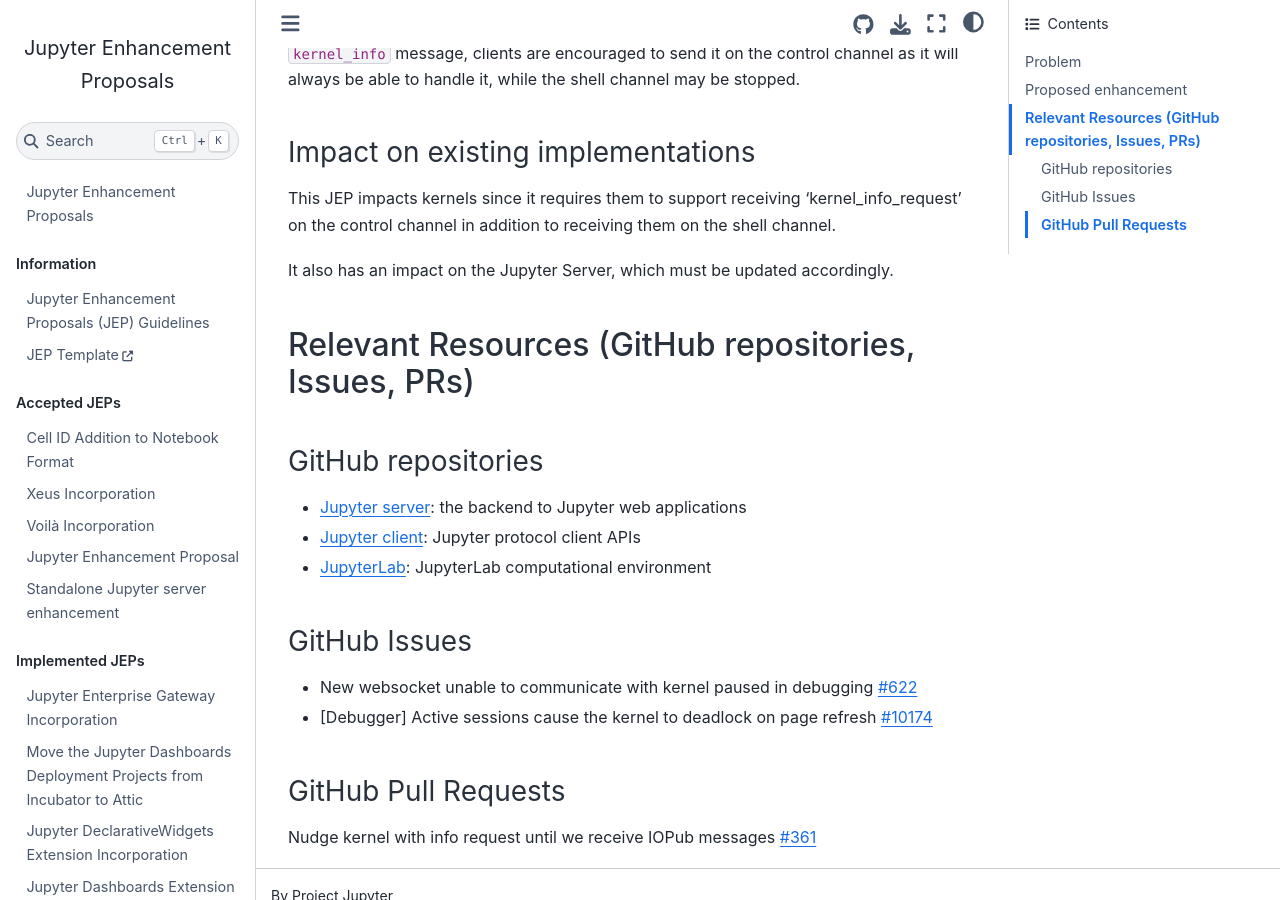
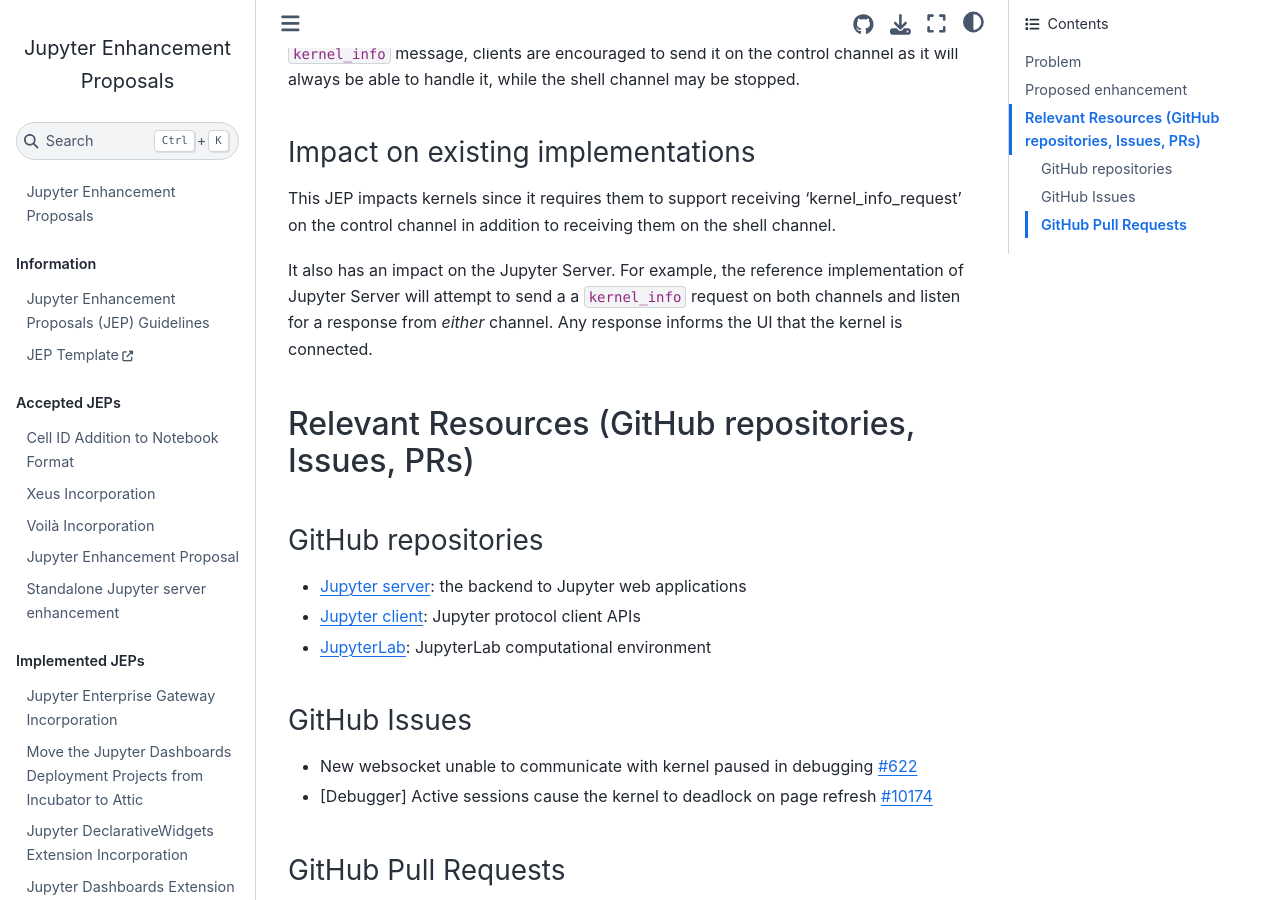
Before and after one commit to jupyter/enhancement-proposals, a Jupyter Book: the page built from 80-kernel-info/kernel-info.md, in a window 1280 px wide and 900 px high, scrolled down 557 px. Built offline with Jupyter Book 1.0.4 settings and Sphinx 7.4.7 and the Sphinx Book theme 1.1.4, drawn with Linux system fonts in a browser that asks for light colours.

Commit message:
Update 80-kernel-info/kernel-info.md
Co-authored-by: Zachary Sailer <zachsailer@gmail.com>

```diff
--- a/80-kernel-info/kernel-info.md
+++ b/80-kernel-info/kernel-info.md
@@ -16,7 +16,7 @@
 
 This JEP impacts kernels since it requires them to support receiving 'kernel\_info\_request' on the control channel in addition to receiving them on the shell channel.
 
-It also has an impact on  the Jupyter Server, which must be updated accordingly.
+It also has an impact on the Jupyter Server. For example, the reference implementation of Jupyter Server will attempt to send a a `kernel_info` request on both channels and listen for a response from _either_ channel. Any response informs the UI that the kernel is connected.
 
 ## Relevant Resources (GitHub repositories, Issues, PRs)
 
```
